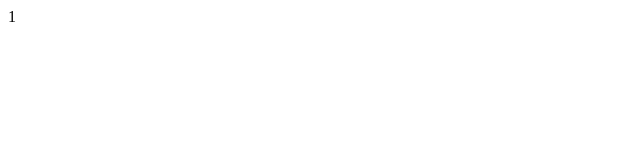
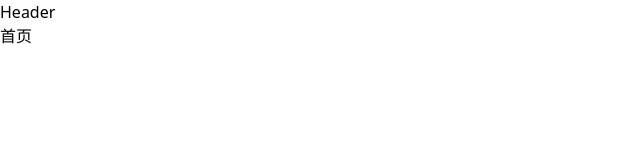
Before and after one commit to En11x/nuxt-leetcode, a Nuxt app: page / in a window 1280 px wide. Shown: the top 160 px of the page, without its empty margins (0-640 px from the left). Built offline with nearby package versions, Linux system fonts and the light colour scheme.

Commit message:
feat: add color-mode

```diff
--- a/app.vue
+++ b/app.vue
@@ -1,5 +1,16 @@
+<script setup>
+import '@unocss/reset/tailwind.css'
+</script>
+
 <template>
-  <div>
-    1
-  </div>
+  <NuxtLayout>
+    <Header />
+    <NuxtPage />
+  </NuxtLayout>
 </template>
+
+<style>
+.dark{
+  color-scheme: dark;
+}
+</style>
--- /dev/null
+++ b/components/header/index.vue
@@ -0,0 +1,3 @@
+<template>
+  <nav>Header</nav>
+</template>
--- a/nuxt.config.ts
+++ b/nuxt.config.ts
@@ -1,5 +1,8 @@
 // https://nuxt.com/docs/api/configuration/nuxt-config
 export default defineNuxtConfig({
   devtools: { enabled: false },
-  modules: ['@unocss/nuxt'],
+  modules: ['@unocss/nuxt', '@nuxtjs/color-mode'],
+  colorMode: {
+    classSuffix: '',
+  },
 })
--- a/package.json
+++ b/package.json
@@ -14,6 +14,7 @@
   "devDependencies": {
     "@antfu/eslint-config": "^2.0.0",
     "@nuxt/devtools": "latest",
+    "@nuxtjs/color-mode": "^3.3.2",
     "@unocss/nuxt": "^0.57.7",
     "eslint": "^8.54.0",
     "nuxt": "^3.8.2",
--- /dev/null
+++ b/pages/index.vue
@@ -0,0 +1,3 @@
+<template>
+  <div>首页</div>
+</template>
```
Also changed, not shown: 1 other file (tests, documents, lock files or other folders).
